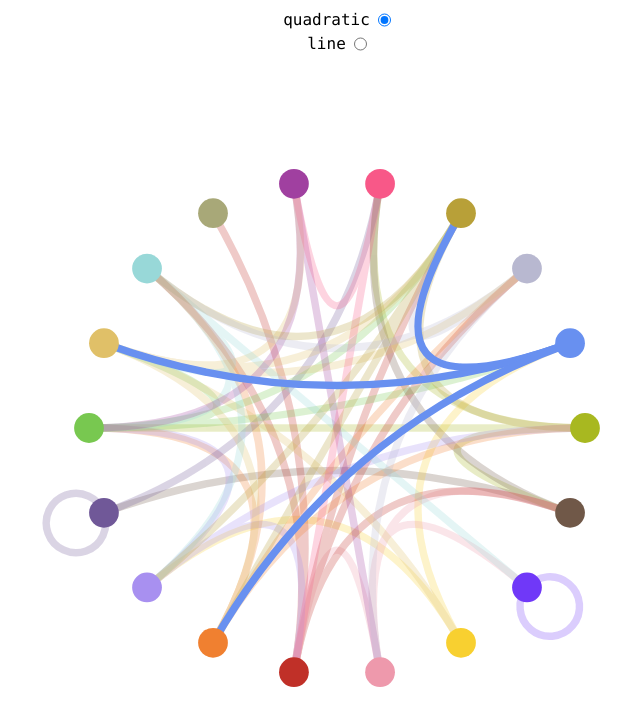
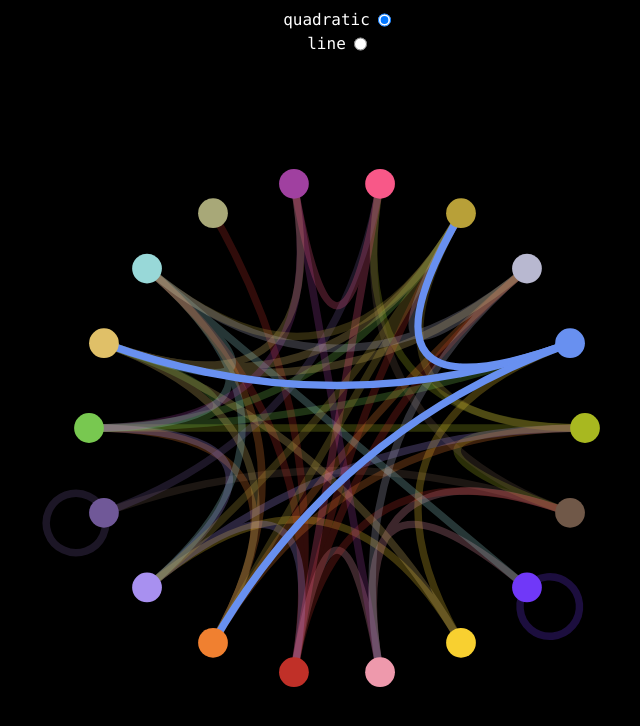
Before and after one commit to joshwashywash/poketypes, a Svelte app: page / in a window 1280 px wide. Shown: the top 726 px of the page, without its empty margins (303-943 px from the left). Built offline with nearby package versions, Linux system fonts and the light colour scheme.

Commit message:
set background to black

```diff
--- a/src/App.svelte
+++ b/src/App.svelte
@@ -47,7 +47,7 @@
 	<title>Pokemon Types</title>
 </svelte:head>
 
-<main class="flex max-h-screen flex-col items-center pt-2">
+<main class="flex max-h-screen flex-col items-center bg-black pt-2 text-white">
 	{#each ps as value}
 		<label class="flex">
 			<span class="pr-2">{value}</span>
```
